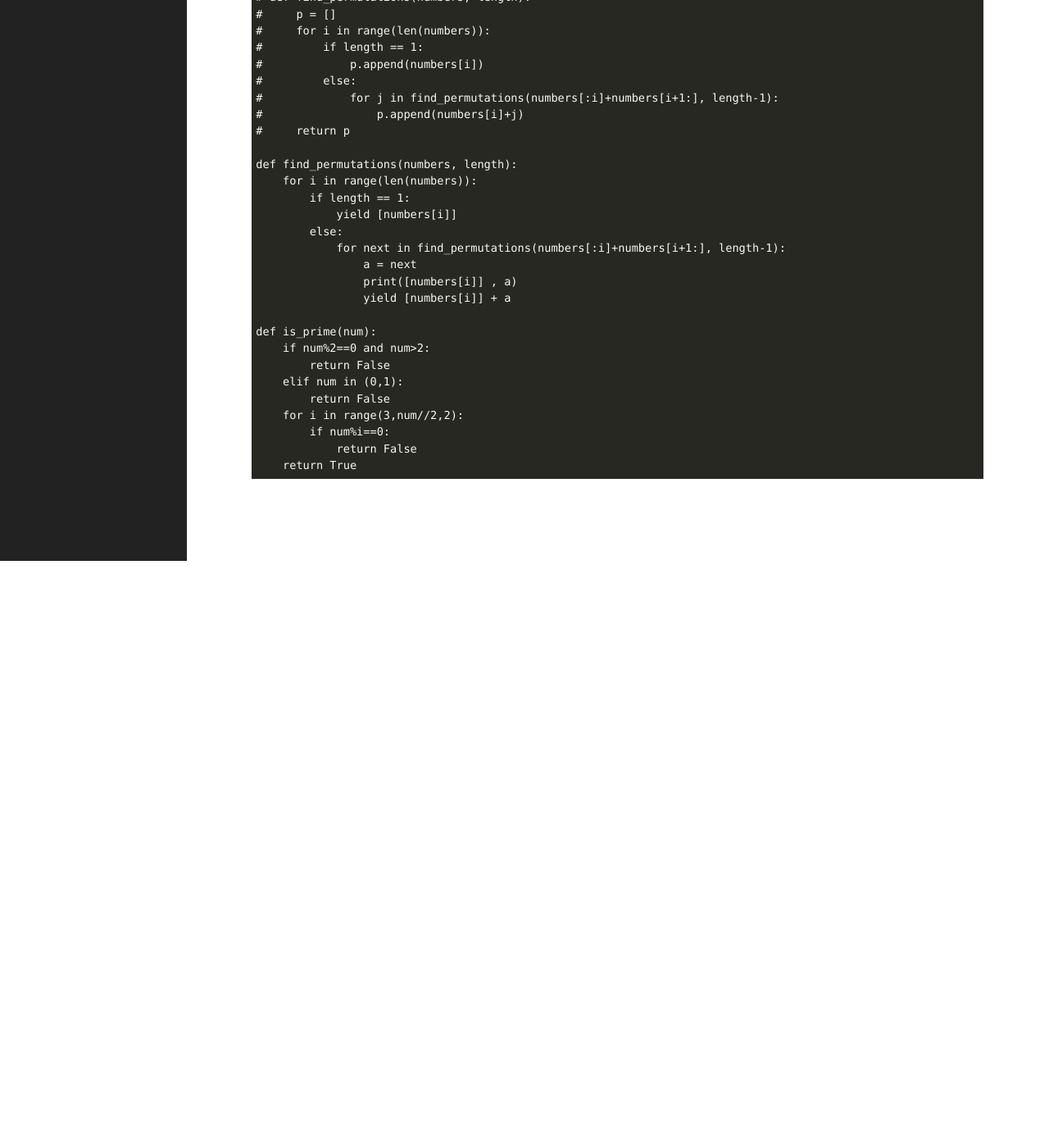
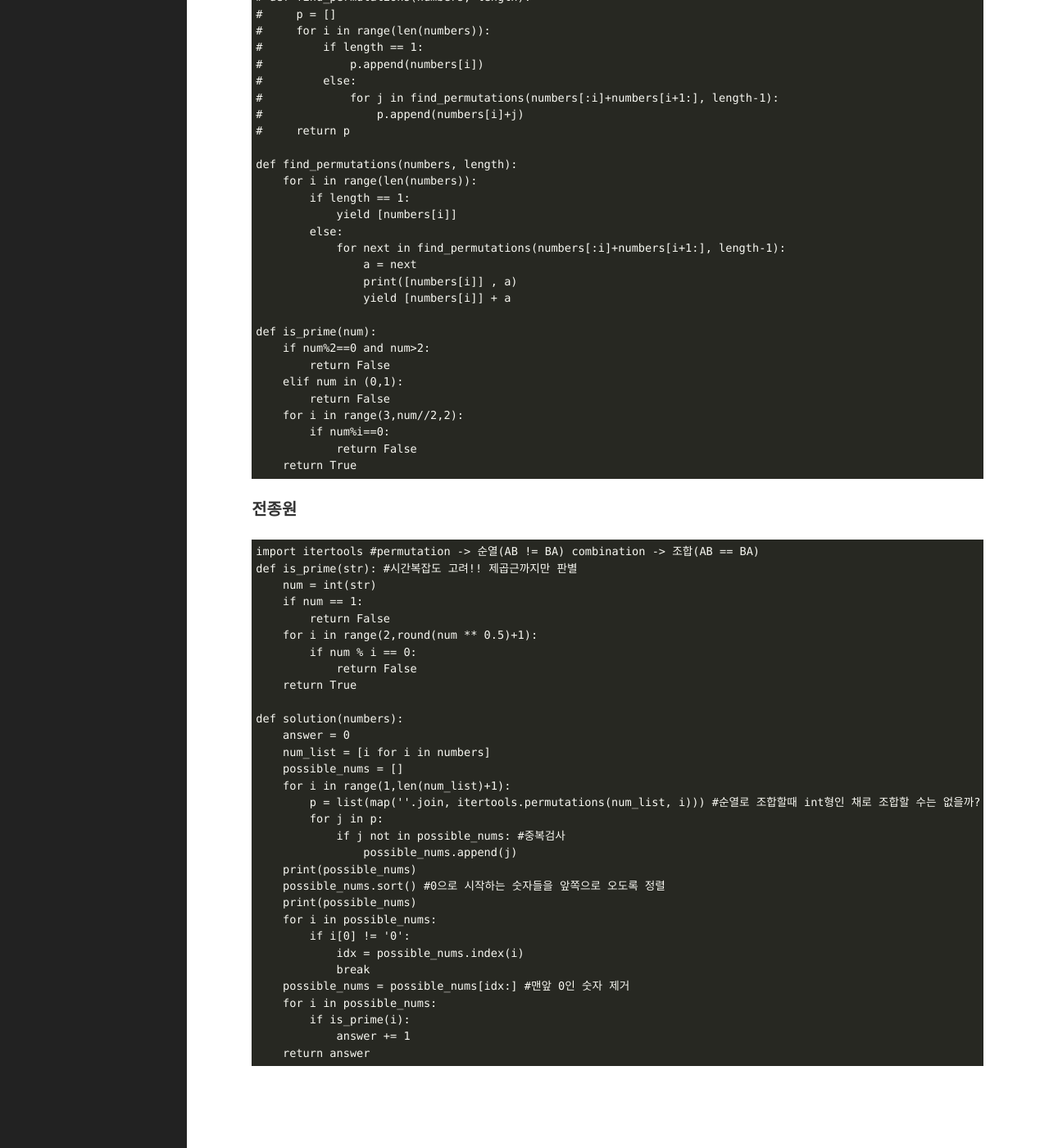
Before and after one commit to icestudy/icestudy.github.io, a Jekyll site: the page built from _posts/2020-09-07-소수찾기.md, in a window 1280 px wide and 1400 px high, scrolled down 1634 px. Shown: the whole window at 82% size. Built offline with Jekyll 4.4.1, drawn with Linux system fonts in a browser that asks for light colours; before the commit the page ends 2318 px from its top, so only the background shows below that.

Commit message:
Update 2020-09-07-소수찾기.md

````diff
--- a/_posts/2020-09-07-소수찾기.md
+++ b/_posts/2020-09-07-소수찾기.md
@@ -104,3 +104,37 @@ def is_prime(num):
             return False
     return True
 ```
+### 전종원
+```
+import itertools #permutation -> 순열(AB != BA) combination -> 조합(AB == BA)
+def is_prime(str): #시간복잡도 고려!! 제곱근까지만 판별
+    num = int(str)
+    if num == 1:
+        return False
+    for i in range(2,round(num ** 0.5)+1):
+        if num % i == 0:
+            return False
+    return True
+
+def solution(numbers):
+    answer = 0
+    num_list = [i for i in numbers]
+    possible_nums = []
+    for i in range(1,len(num_list)+1):
+        p = list(map(''.join, itertools.permutations(num_list, i))) #순열로 조합할때 int형인 채로 조합할 수는 없을까?
+        for j in p:
+            if j not in possible_nums: #중복검사
+                possible_nums.append(j)
+    print(possible_nums)
+    possible_nums.sort() #0으로 시작하는 숫자들을 앞쪽으로 오도록 정렬
+    print(possible_nums)
+    for i in possible_nums:
+        if i[0] != '0':
+            idx = possible_nums.index(i)
+            break
+    possible_nums = possible_nums[idx:] #맨앞 0인 숫자 제거
+    for i in possible_nums:
+        if is_prime(i):
+            answer += 1
+    return answer
+```
````
